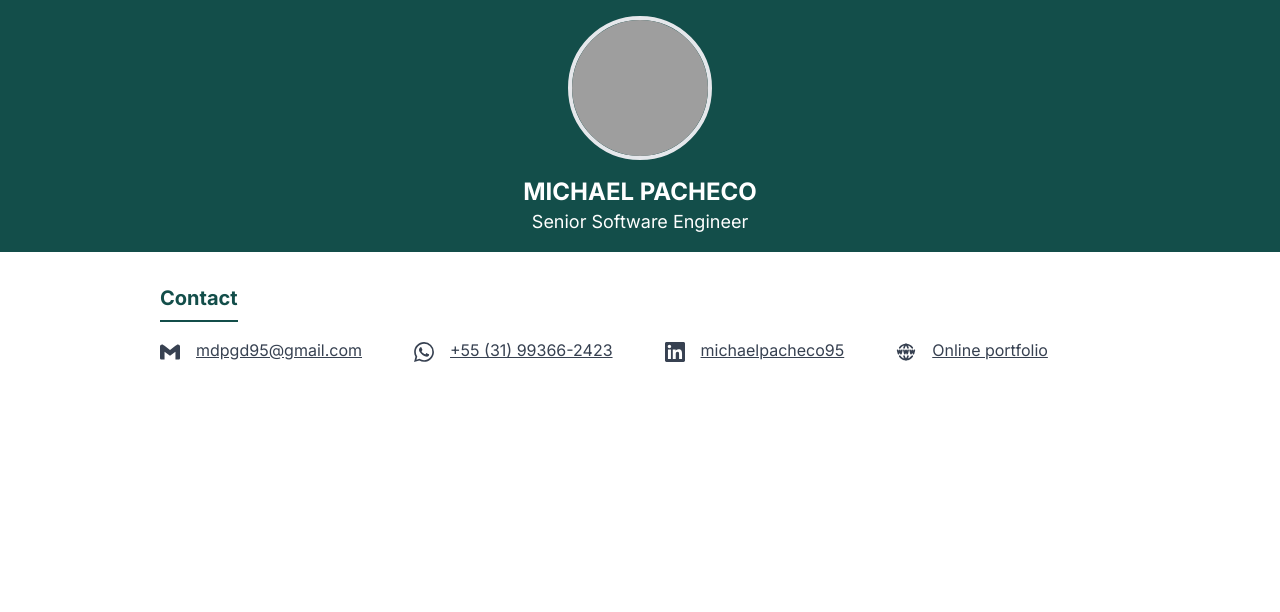
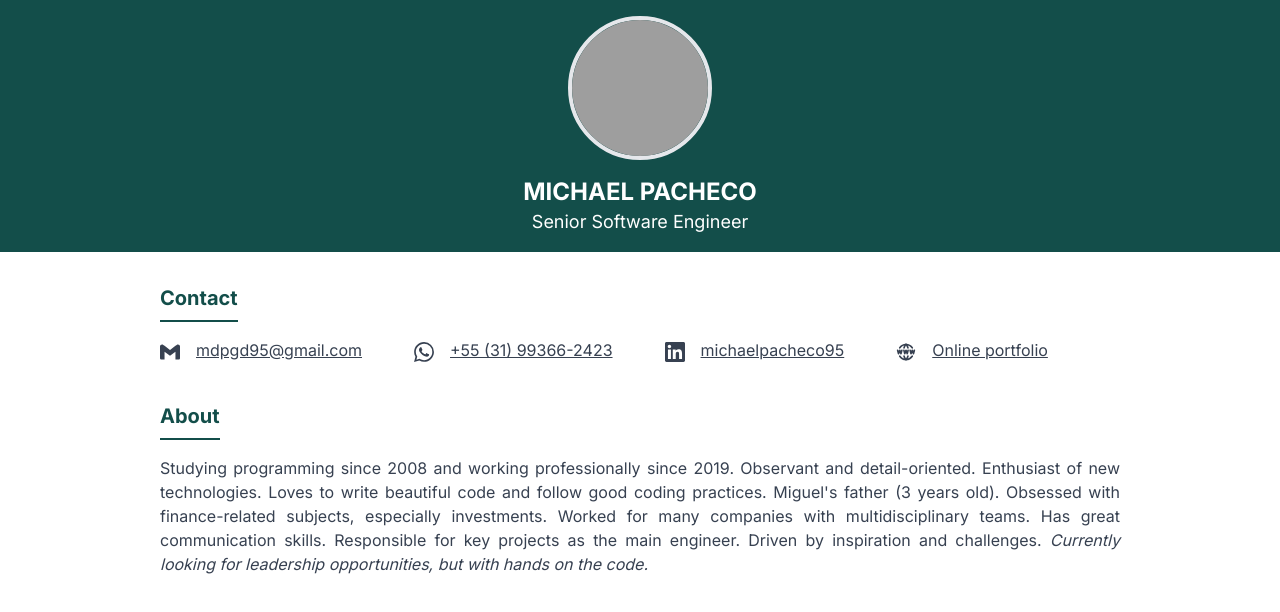
Before and after one commit to Pacheco95/resume, a Next.js app: page / in a window 1280 px wide. Shown: the top 612 px of the page. Built offline with nearby package versions, Linux system fonts and the light colour scheme; grey boxes are pictures that could not be loaded.

Commit message:
feat: add about section

```diff
--- /dev/null
+++ b/src/app/containers/About.tsx
@@ -0,0 +1,23 @@
+import Section from "@/app/containers/Section";
+
+export interface AboutProps {}
+
+const About = ({}: AboutProps) => (
+  <Section title="About">
+    <p>
+      Studying programming since 2008 and working professionally since 2019.
+      Observant and detail-oriented. Enthusiast of new technologies. Loves to
+      write beautiful code and follow good coding practices. Miguel's father (3
+      years old). Obsessed with finance-related subjects, especially
+      investments. Worked for many companies with multidisciplinary teams. Has
+      great communication skills. Responsible for key projects as the main
+      engineer. Driven by inspiration and challenges.{" "}
+      <em>
+        Currently looking for leadership opportunities, but with hands on the
+        code.
+      </em>
+    </p>
+  </Section>
+);
+
+export default About;
--- a/src/app/page.tsx
+++ b/src/app/page.tsx
@@ -1,6 +1,7 @@
 import Header from "@/app/containers/Header";
 import { NextPage } from "next";
 import Contact from "@/app/containers/Contact";
+import About from "@/app/containers/About";
 
 const Home: NextPage = () => (
   <>
@@ -17,6 +18,7 @@ const Home: NextPage = () => (
     />
     <main className="m-auto flex flex-col gap-y-10 align-center p-8 text-justify max-w-lg lg:max-w-5xl">
       <Contact />
+      <About />
     </main>
   </>
 );
```
Also changed, not shown: .eslintrc.json.
